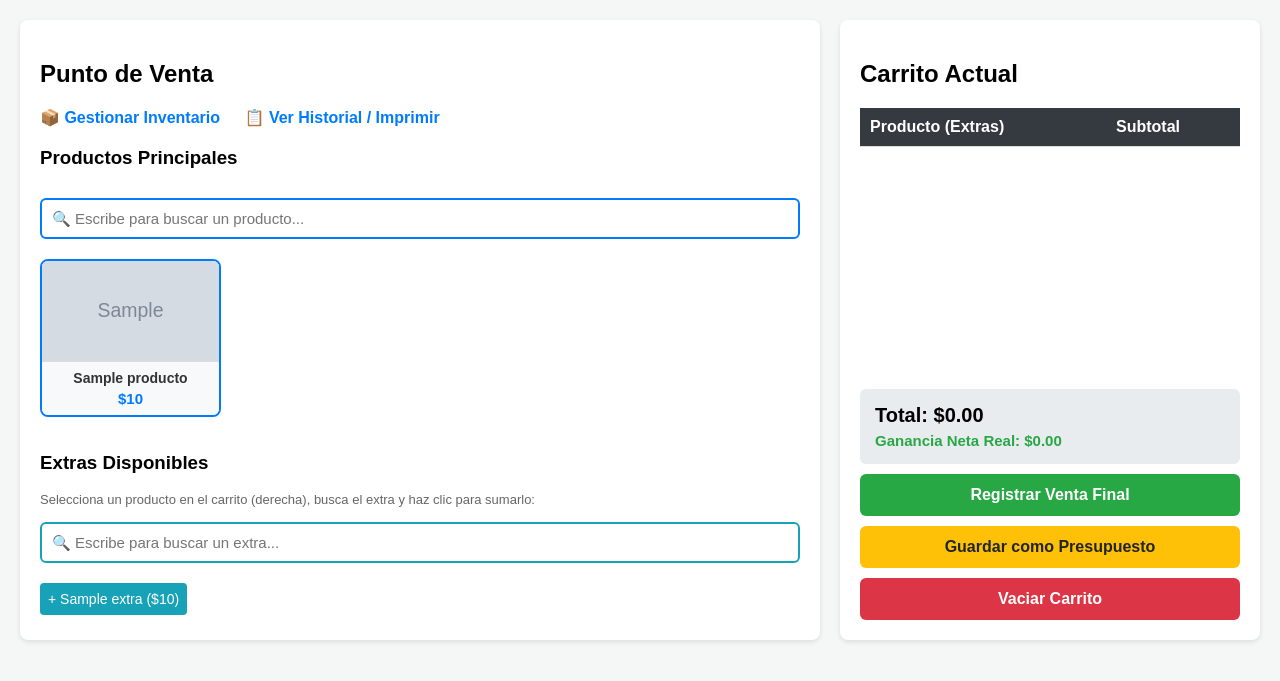
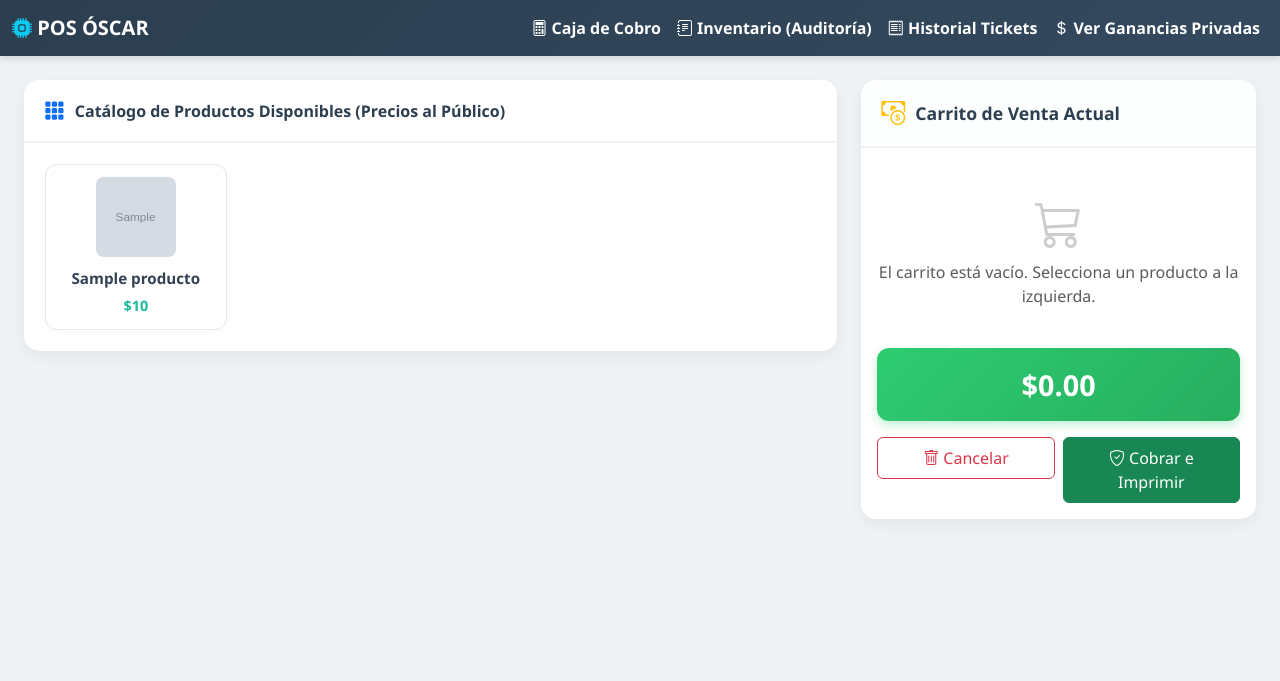
Before and after one commit to oscarlo-lgtm/punto-de-venta, a Flask app: page / in a window 1280 px wide. Shown: the top 681 px of the page. Run offline with Flask 3, Linux system fonts and the light colour scheme; grey boxes marked "Sample" are stand-in pictures; a database or web service that is not in the repository returns one stand-in record (values such as "Sample title"); lists and menus that the app fills with data are empty; some libraries are stand-ins or nearby versions.

Commit message:
Update pos.html

```diff
--- a/templates/pos.html
+++ b/templates/pos.html
@@ -2,211 +2,235 @@
 <html lang="es">
 <head>
     <meta charset="UTF-8">
-    <title>Punto de Venta</title>
+    <meta name="viewport" content="width=device-width, initial-scale=1.0">
+    <title>Punto de Venta Profesional</title>
+    <link href="https://cdn.jsdelivr.net/npm/bootstrap@5.3.0/dist/css/bootstrap.min.css" rel="stylesheet">
+    <link rel="stylesheet" href="https://cdn.jsdelivr.net/npm/bootstrap-icons@1.10.5/font/bootstrap-icons.css">
     <style>
-        body { font-family: Arial, sans-serif; margin: 20px; background-color: #f4f7f6; display: flex; gap: 20px; }
-        .panel-izquierdo { flex: 2; background: white; padding: 20px; border-radius: 8px; box-shadow: 0 2px 5px rgba(0,0,0,0.1); }
-        .panel-derecho { flex: 1; background: #fff; padding: 20px; border-radius: 8px; box-shadow: 0 2px 5px rgba(0,0,0,0.1); display: flex; flex-direction: column; justify-content: space-between; }
-
-        /* TARJETAS CON IMÁGENES AJUSTADAS */
-        .grid-productos { display: grid; grid-template-columns: repeat(auto-fill, minmax(150px, 1fr)); gap: 12px; margin-top: 15px; }
-        .tarjeta-producto { background: white; border: 2px solid #007bff; color: #333; border-radius: 8px; text-align: center; cursor: pointer; overflow: hidden; display: flex; flex-direction: column; justify-content: space-between; transition: transform 0.2s, box-shadow 0.2s; }
-        .tarjeta-producto:hover { transform: scale(1.03); box-shadow: 0 4px 10px rgba(0,0,0,0.15); }
-        .img-producto { width: 100%; height: 100px; object-fit: cover; background-color: #e9ecef; }
-        .info-producto { padding: 8px; font-weight: bold; font-size: 14px; background: #f8f9fa; border-top: 1px solid #ddd; flex-grow: 1; display: flex; flex-direction: column; justify-content: center; }
-        .precio-tag { color: #007bff; font-size: 15px; margin-top: 4px; }
-
-        .tarjeta-extra { background: #17a2b8; color: white; padding: 8px; margin: 5px 0; border-radius: 4px; cursor: pointer; font-size: 14px; text-align: center; }
-        .tarjeta-extra:hover { background: #117a8b; }
-        table { width: 100%; border-collapse: collapse; margin-top: 15px; }
-        th, td { border-bottom: 1px solid #ddd; padding: 10px; text-align: left; }
-        th { background: #343a40; color: white; }
-        .total-caja { background: #e9ecef; padding: 15px; border-radius: 6px; font-size: 20px; font-weight: bold; margin-top: 15px; }
-        .btn { width: 100%; padding: 12px; margin-top: 10px; border: none; border-radius: 6px; font-size: 16px; font-weight: bold; cursor: pointer; }
-        .btn-cobrar { background: #28a745; color: white; }
-        .btn-presupuesto { background: #ffc107; color: #212529; }
-        .menu-navegacion a { text-decoration: none; color: #007bff; font-weight: bold; margin-right: 20px; font-size: 16px; }
-        .buscador { width: 100%; padding: 10px; margin-top: 10px; margin-bottom: 5px; box-sizing: border-box; border: 2px solid #007bff; border-radius: 6px; font-size: 15px; }
-        .buscador-extra { border-color: #17a2b8; }
+        :root {
+            --primary-color: #2c3e50;
+            --accent-color: #1abc9c;
+            --danger-color: #e74c3c;
+            --warning-color: #f39c12;
+            --bg-light: #f8f9fa;
+        }
+        body { background-color: #eef2f5; font-family: 'Segoe UI', sans-serif; }
+        .navbar-custom { background: linear-gradient(135deg, var(--primary-color), #34495e); box-shadow: 0 4px 6px rgba(0,0,0,0.1); }
+        .navbar-brand, .nav-link { color: #fff !important; font-weight: 600; }
+        .nav-link:hover { color: var(--accent-color) !important; }
+        .card-custom { border: none; border-radius: 15px; box-shadow: 0 5px 15px rgba(0,0,0,0.05); background: #fff; margin-bottom: 20px; }
+        .card-header-custom { background-color: #fff; border-bottom: 2px solid #f1f3f5; border-top-left-radius: 15px !important; border-top-right-radius: 15px !important; padding: 15px 20px; font-weight: bold; color: var(--primary-color); display: flex; align-items: center; gap: 10px; }
+        .product-grid { display: grid; grid-template-columns: repeat(auto-fill, minmax(160px, 1fr)); gap: 15px; max-height: 70vh; overflow-y: auto; padding: 5px; }
+        .product-card { background: #fff; border: 1px solid #e2e8f0; border-radius: 12px; padding: 12px; text-align: center; cursor: pointer; transition: all 0.2s ease; box-shadow: 0 2px 4px rgba(0,0,0,0.02); }
+        .product-card:hover { transform: translateY(-3px); box-shadow: 0 8px 16px rgba(0,0,0,0.1); border-color: var(--accent-color); }
+        .product-img { width: 80px; height: 80px; object-fit: cover; border-radius: 8px; margin-bottom: 10px; background-color: #f1f3f5; }
+        .product-name { font-size: 0.95rem; font-weight: 600; color: #334155; margin-bottom: 5px; white-space: nowrap; overflow: hidden; text-overflow: ellipsis; }
+        .product-price { font-size: 0.9rem; color: var(--accent-color); font-weight: bold; }
+        .cart-container { position: sticky; top: 20px; max-height: 85vh; display: flex; flex-direction: column; }
+        .cart-items { overflow-y: auto; flex-grow: 1; max-height: 40vh; }
+        .cart-item { display: flex; justify-content: space-between; align-items: center; padding: 10px; border-bottom: 1px solid #f1f3f5; font-size: 0.9rem; }
+        .extra-badge { background-color: #e0f2fe; color: #0369a1; font-size: 0.75rem; padding: 2px 6px; border-radius: 4px; margin-right: 4px; display: inline-block; }
+        .modal-content { border-radius: 20px; border: none; }
+        .modal-header { background-color: var(--primary-color); color: #fff; border-top-left-radius: 20px; border-top-right-radius: 20px; }
+        .extra-option-card { border: 2px solid #f1f3f5; border-radius: 10px; padding: 12px; margin-bottom: 10px; cursor: pointer; display: flex; justify-content: space-between; align-items: center; transition: all 0.2s; }
+        .extra-option-card.selected { border-color: var(--accent-color); background-color: #e6f9f5; }
+        .total-display { background: linear-gradient(135deg, #2ecc71, #27ae60); color: white; border-radius: 12px; padding: 15px; text-align: center; font-size: 1.8rem; font-weight: bold; box-shadow: 0 4px 10px rgba(46, 204, 113, 0.3); }
     </style>
 </head>
 <body>
 
-    <div class="panel-izquierdo">
-        <h2>Punto de Venta</h2>
-        <div class="menu-navegacion">
-            <a href="/inventario">📦 Gestionar Inventario</a>
-            <a href="/tickets">📋 Ver Historial / Imprimir</a>
+    <nav class="navbar navbar-expand-lg navbar-custom mb-4">
+        <div class="container-fluid">
+            <a class="navbar-brand" href="/"><i class="bi bi-cpu-fill text-info"></i> POS ÓSCAR</a>
+            <div class="navbar-nav ms-auto">
+                <a class="nav-link active" href="/"><i class="bi bi-calculator"></i> Caja de Cobro</a>
+                <a class="nav-link" href="/inventario"><i class="bi bi-journal-text"></i> Inventario (Auditoría)</a>
+                <a class="nav-link" href="/tickets"><i class="bi bi-receipt"></i> Historial Tickets</a>
+                <a class="nav-link text-warning" href="/ganancias" style="font-weight: bold;"><i class="bi bi-currency-dollar"></i> Ver Ganancias Privadas</a>
+            </div>
         </div>
+    </nav>
 
-        <h3 style="margin-top: 20px;">Productos Principales</h3>
-        <input type="text" id="buscar-producto" class="buscador" onkeyup="filtrarProductos()" placeholder="🔍 Escribe para buscar un producto...">
-
-        <div class="grid-productos" id="contenedor-productos">
-            {% for p in productos %}
-            <div class="tarjeta-producto" data-nombre="{{ p.nombre.lower() }}" onclick="agregarAlCarrito('{{ p.id }}', '{{ p.nombre }}', {{ p.precio_venta }}, {{ p.costo_compra }})">
-                {% if p.imagen_url %}
-                <img src="{{ p.imagen_url }}" class="img-producto" alt="{{ p.nombre }}">
-                {% else %}
-                <div class="img-producto" style="display:flex; align-items:center; justify-content:center; color:#aaa; font-size:12px;">Sin foto</div>
-                {% endif %}
-                <div class="info-producto">
-                    {{ p.nombre }}
-                    <div class="precio-tag">${{ p.precio_venta }}</div>
+    <div class="container-fluid px-4">
+        <div class="row">
+            <div class="col-md-8">
+                <div class="card card-custom">
+                    <div class="card-header-custom">
+                        <i class="bi bi-grid-3x3-gap-fill text-primary" style="font-size: 1.3rem;"></i>
+                        <span>Catálogo de Productos Disponibles (Precios al Público)</span>
+                    </div>
+                    <div class="card-body">
+                        <div class="product-grid">
+                            {% for producto in productos %}
+                            <div class="product-card" onclick="abrirConfiguracionProducto({{ producto.id }}, '{{ producto.nombre }}', {{ producto.precio_venta }}, {{ producto.costo_compra }})">
+                                {% if producto.imagen_url %}
+                                <img src="{{ producto.imagen_url }}" class="product-img" alt="{{ producto.nombre }}">
+                                {% else %}
+                                <div class="product-img d-flex align-items-center justify-content-center text-muted"><i class="bi bi-image" style="font-size: 2rem;"></i></div>
+                                {% endif %}
+                                <div class="product-name">{{ producto.nombre }}</div>
+                                <div class="product-price">${{ producto.precio_venta }}</div>
+                            </div>
+                            {% endfor %}
+                        </div>
+                    </div>
                 </div>
             </div>
-            {% endfor %}
-        </div>
 
-        <h3 style="margin-top: 35px;">Extras Disponibles</h3>
-        <p style="font-size: 13px; color: #666; margin-bottom: 5px;">Selecciona un producto en el carrito (derecha), busca el extra y haz clic para sumarlo:</p>
-        <input type="text" id="buscar-extra" class="buscador buscador-extra" onkeyup="filtrarExtras()" placeholder="🔍 Escribe para buscar un extra...">
-
-        <div style="display: flex; gap: 10px; flex-wrap: wrap; margin-top: 10px;" id="contenedor-extras">
-            {% for e in extras %}
-            <div class="tarjeta-extra" data-nombre="{{ e.nombre.lower() }}" onclick="agregarExtraAProducto('{{ e.nombre }}', {{ e.precio_venta }}, {{ e.costo_compra }})">
-                + {{ e.nombre }} (${{ e.precio_venta }})
+            <div class="col-md-4">
+                <div class="card card-custom cart-container">
+                    <div class="card-header-custom" style="background-color: #fdfefe;">
+                        <i class="bi bi-cash-coin text-warning" style="font-size: 1.5rem;"></i>
+                        <span style="font-size: 1.1rem;">Carrito de Venta Actual</span>
+                    </div>
+                    <div class="card-body d-flex flex-column p-3">
+                        <div class="cart-items mb-3" id="contenedor-carrito">
+                            <div class="text-center text-muted my-4" id="carrito-vacio-msg">
+                                <i class="bi bi-cart3" style="font-size: 3rem; display: block; opacity: 0.3;"></i>
+                                El carrito está vacío. Selecciona un producto a la izquierda.
+                            </div>
+                        </div>
+                        <div class="mt-auto">
+                            <div class="total-display mb-3" id="total-general-publico">$0.00</div>
+                            <div class="row g-2">
+                                <div class="col-6">
+                                    <button class="btn btn-outline-danger w-100 py-2" onclick="cancelarVenta()"><i class="bi bi-trash"></i> Cancelar</button>
+                                </div>
+                                <div class="col-6">
+                                    <button class="btn btn-success w-100 py-2" onclick="procesarCobro()"><i class="bi bi-shield-check"></i> Cobrar e Imprimir</button>
+                                </div>
+                            </div>
+                        </div>
+                    </div>
+                </div>
             </div>
-            {% endfor %}
         </div>
     </div>
 
-    <div class="panel-derecho">
-        <div>
-            <h2>Carrito Actual</h2>
-            <table>
-                <thead>
-                    <tr>
-                        <th>Producto (Extras)</th>
-                        <th>Subtotal</th>
-                    </tr>
-                </thead>
-                <tbody id="cuerpo-carrito"></tbody>
-            </table>
-        </div>
-
-        <div>
-            <div class="total-caja">
-                <div>Total: $<span id="texto-total">0.00</span></div>
-                <div style="font-size: 15px; color: #28a745; margin-top: 5px;">Ganancia Neta Real: $<span id="texto-ganancia">0.00</span></div>
+    <div class="modal fade" id="modalExtras" data-bs-backdrop="static" tabindex="-1" aria-hidden="true">
+        <div class="modal-dialog modal-dialog-centered">
+            <div class="modal-content">
+                <div class="modal-header">
+                    <h5 class="modal-title" id="tituloModalProducto">Configurar Producto</h5>
+                    <button type="button" class="btn-close btn-close-white" onclick="cerrarModalExtras()"></button>
+                </div>
+                <div class="modal-body">
+                    <p class="text-muted small mb-3">Selecciona los extras únicamente para este artículo:</p>
+                    <div id="lista-extras-disponibles">
+                        {% for extra in extras %}
+                        <div class="extra-option-card" id="extra-card-{{ extra.id }}" onclick="toggleSeleccionExtra({{ extra.id }}, '{{ extra.nombre }}', {{ extra.precio_venta }}, {{ extra.costo_compra }})">
+                            <div>
+                                <strong class="text-dark">{{ extra.nombre }}</strong>
+                            </div>
+                            <span class="badge bg-secondary">+ ${{ extra.precio_venta }}</span>
+                        </div>
+                        {% endfor %}
+                    </div>
+                </div>
+                <div class="modal-footer">
+                    <button type="button" class="btn btn-light" onclick="cerrarModalExtras()">Atrás</button>
+                    <button type="button" class="btn btn-primary" onclick="confirmarYAgregarAlCarrito()">Agregar al Carrito</button>
+                </div>
             </div>
-
-            <button class="btn btn-cobrar" onclick="finalizarTransaccion('venta')">Registrar Venta Final</button>
-            <button class="btn btn-presupuesto" onclick="finalizarTransaccion('presupuesto')">Guardar como Presupuesto</button>
-            <button class="btn" style="background:#dc3545; color:white;" onclick="limpiarCarrito()">Vaciar Carrito</button>
         </div>
     </div>
 
+    <script src="https://cdn.jsdelivr.net/npm/bootstrap@5.3.0/dist/js/bootstrap.bundle.min.js"></script>
     <script>
         let carrito = [];
-        let indiceSeleccionado = -1;
+        let productoEnConfiguracion = null;
+        let extrasSeleccionadosEnModal = [];
+        let modalBs = null;
 
-        function filtrarProductos() {
-            let texto = document.getElementById('buscar-producto').value.toLowerCase();
-            let tarjetas = document.querySelectorAll('#contenedor-productos .tarjeta-producto');
-            tarjetas.forEach(tarjeta => {
-                let nombreProducto = tarjeta.getAttribute('data-nombre');
-                tarjeta.style.display = nombreProducto.includes(texto) ? "flex" : "none";
-            });
+        document.addEventListener("DOMContentLoaded", function() {
+            modalBs = new bootstrap.Modal(document.getElementById('modalExtras'));
+        });
+
+        function abrirConfiguracionProducto(id, nombre, precio, costo) {
+            productoEnConfiguracion = { id, nombre, precio, costo };
+            extrasSeleccionadosEnModal = [];
+            document.querySelectorAll('.extra-option-card').forEach(card => card.classList.remove('selected'));
+            document.getElementById('tituloModalProducto').innerHTML = `<i class="bi bi-box-seam"></i> ${nombre} ($${precio})`;
+            modalBs.show();
         }
 
-        function filtrarExtras() {
-            let texto = document.getElementById('buscar-extra').value.toLowerCase();
-            let tarjetas = document.querySelectorAll('#contenedor-extras .tarjeta-extra');
-            tarjetas.forEach(tarjeta => {
-                let nombreExtra = tarjeta.getAttribute('data-nombre');
-                tarjeta.style.display = nombreExtra.includes(texto) ? "block" : "none";
-            });
+        function toggleSeleccionExtra(id, nombre, precio, costo) {
+            const card = document.getElementById(`extra-card-${id}`);
+            const index = extrasSeleccionadosEnModal.findIndex(e => e.id === id);
+            if (index > -1) {
+                extrasSeleccionadosEnModal.splice(index, 1);
+                card.classList.remove('selected');
+            } else {
+                extrasSeleccionadosEnModal.push({ id, nombre, precio, costo });
+                card.classList.add('selected');
+            }
         }
 
-        function agregarAlCarrito(id, nombre, precio, costo) {
+        function cerrarModalExtras() { modalBs.hide(); }
+
+        function confirmarYAgregarAlCarrito() {
+            if (!productoEnConfiguracion) return;
+            let precioTotalRenglon = productoEnConfiguracion.precio;
+            let costoTotalRenglon = productoEnConfiguracion.costo;
+
+            extrasSeleccionadosEnModal.forEach(ex => {
+                precioTotalRenglon += ex.precio;
+                costoTotalRenglon += ex.costo;
+            });
+
             carrito.push({
-                id: id,
-                nombre: nombre,
-                precio_base: precio,
-                costo_base: costo,
-                extras: [],
-                precio_total_renglon: precio,
-                ganancia_renglon: precio - costo
+                id: productoEnConfiguracion.id,
+                nombre: productoEnConfiguracion.nombre,
+                extras: [...extrasSeleccionadosEnModal],
+                precio_total_renglon: precioTotalRenglon,
+                costo_total_renglon: costoTotalRenglon
             });
-            indiceSeleccionado = carrito.length - 1;
-            actualizarTabla();
-            document.getElementById('buscar-producto').value = "";
-            filtrarProductos();
+            modalBs.hide();
+            renderizarCarrito();
         }
 
-        function agregarExtraAProducto(nombreExtra, precioExtra, costoExtra) {
-            if (indiceSeleccionado === -1 || carrito.length === 0) {
-                alert("Por favor, haz clic primero en un producto dentro del carrito.");
+        function renderizarCarrito() {
+            const contenedor = document.getElementById('contenedor-carrito');
+            const vacioMsg = document.getElementById('carrito-vacio-msg');
+            document.querySelectorAll('.cart-item').forEach(el => el.remove());
+
+            if (carrito.length === 0) {
+                vacioMsg.style.display = 'block';
+                document.getElementById('total-general-publico').innerText = "$0.00";
                 return;
             }
-            carrito[indiceSeleccionado].extras.push({ nombre: nombreExtra, precio: precioExtra });
-            carrito[indiceSeleccionado].precio_total_renglon += precioExtra;
-            let gananciaDelExtra = precioExtra - costoExtra;
-            carrito[indiceSeleccionado].ganancia_renglon += gananciaDelExtra;
-            actualizarTabla();
-            document.getElementById('buscar-extra').value = "";
-            filtrarExtras();
+            vacioMsg.style.display = 'none';
+            let sumaTotalPublico = 0;
+
+            carrito.forEach((item, index) => {
+                sumaTotalPublico += item.precio_total_renglon;
+                let textoExtras = item.extras.map(ex => `<span class="extra-badge">+ ${ex.nombre}</span>`).join('');
+
+                const renglon = document.createElement('div');
+                renglon.className = "cart-item";
+                renglon.innerHTML = `
+                    <div><strong>${item.nombre}</strong><div class="mt-1">${textoExtras}</div></div>
+                    <div><span class="fw-bold">$${item.precio_total_renglon}</span><button class="btn btn-sm text-danger ms-2" onclick="eliminarRenglon(${index})"><i class="bi bi-x-circle-fill"></i></button></div>
+                `;
+                contenedor.appendChild(renglon);
+            });
+            document.getElementById('total-general-publico').innerText = `$${sumaTotalPublico.toFixed(2)}`;
         }
 
-        function seleccionarFila(index) {
-            indiceSeleccionado = index;
-            actualizarTabla();
-        }
+        function eliminarRenglon(index) { carrito.splice(index, 1); renderizarCarrito(); }
+        function cancelarVenta() { if(confirm("¿Limpiar caja?")) { carrito = []; renderizarCarrito(); } }
 
-        function actualizarTabla() {
-            const cuerpo = document.getElementById('cuerpo-carrito');
-            cuerpo.innerHTML = '';
-            let granTotal = 0;
-            let granGanancia = 0;
-
-            carrito.forEach((item, index) => {
-                granTotal += item.precio_total_renglon;
-                granGanancia += item.ganancia_renglon;
-
-                let textoExtras = item.extras.map(e => e.nombre).join(', ');
-                let mostrarNombre = item.nombre + (textoExtras ? ` (<small style='color:#17a2b8;'>+ ${textoExtras}</small>)` : '');
-                let estiloSeleccionado = (index === indiceSeleccionado) ? 'background-color: #fff3cd; font-weight: bold; cursor:pointer;' : 'cursor:pointer;';
-
-                cuerpo.innerHTML += `
-                    <tr style="${estiloSeleccionado}" onclick="seleccionarFila(${index})">
-                        <td>${mostrarNombre}</td>
-                        <td>$${item.precio_total_renglon.toFixed(2)}</td>
-                    </tr>
-                `;
-            });
-
-            document.getElementById('texto-total').innerText = granTotal.toFixed(2);
-            document.getElementById('texto-ganancia').innerText = granGanancia.toFixed(2);
-        }
-
-        function limpiarCarrito() {
-            carrito = [];
-            indiceSeleccionado = -1;
-            actualizarTabla();
-        }
-
-        function finalizarTransaccion(tipo) {
-            if (carrito.length === 0) {
-                alert("El carrito está vacío.");
-                return;
-            }
-            let total = parseFloat(document.getElementById('texto-total').innerText);
-            let ganancia = parseFloat(document.getElementById('texto-ganancia').innerText);
+        function procesarCobro() {
+            if (carrito.length === 0) return;
+            let totalVenta = 0, costoTotal = 0;
+            carrito.forEach(i => { totalVenta += i.precio_total_renglon; costoTotal += i.costo_total_renglon; });
 
             fetch('/guardar_ticket', {
                 method: 'POST',
                 headers: { 'Content-Type': 'application/json' },
-                body: JSON.stringify({ tipo: tipo, total: total, ganancia: ganancia, productos: carrito })
-            })
-            .then(response => response.json())
-            .then(data => {
-                if(data.success) {
-                    alert(tipo === 'venta' ? "¡Venta guardada con éxito!" : "¡Presupuesto guardado con éxito!");
-                    limpiarCarrito();
-                } else {
-                    alert("Error en el servidor al intentar guardar.");
-                }
+                body: JSON.stringify({ tipo: "Venta Caja", total: totalVenta, ganancia: (totalVenta - costoTotal), productos: carrito })
+            }).then(res => res.json()).then(data => {
+                if(data.success) { alert("💳 ¡Venta cobrada!"); carrito = []; renderizarCarrito(); }
             });
         }
     </script>
```
